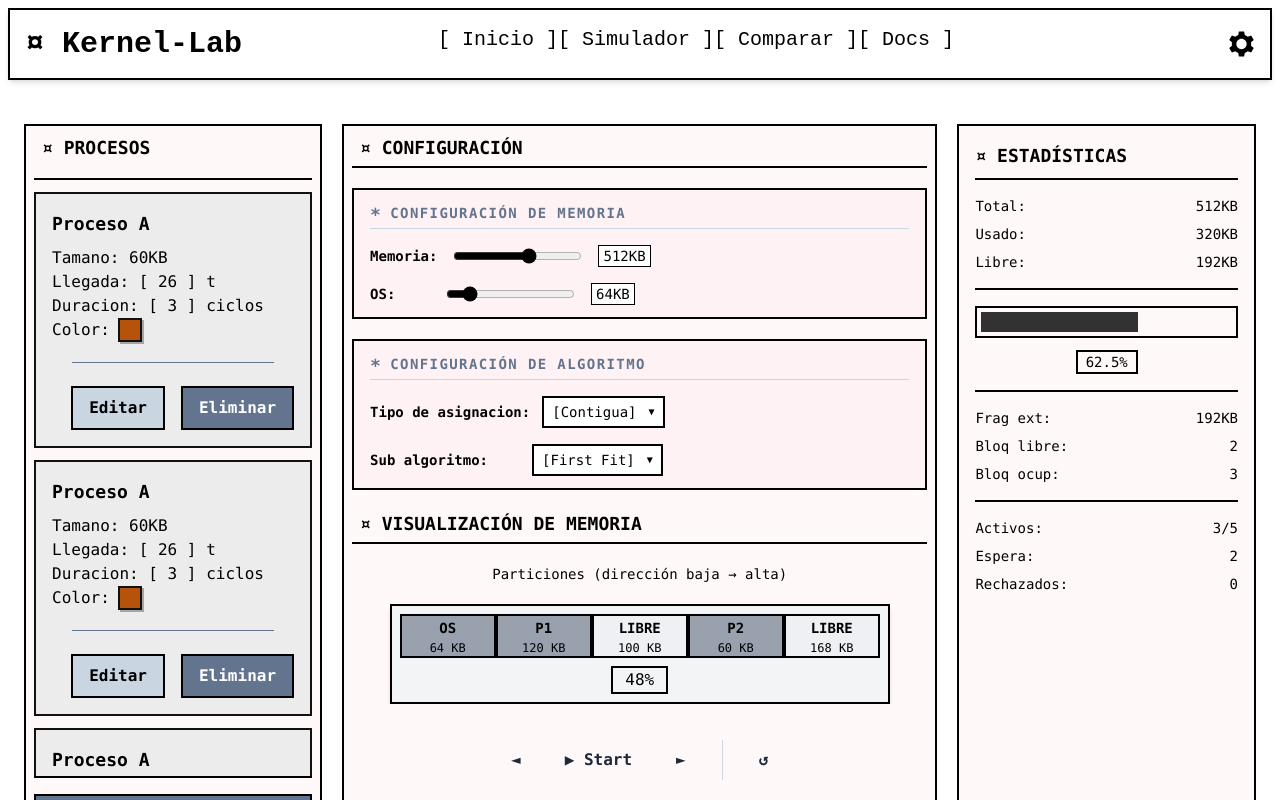
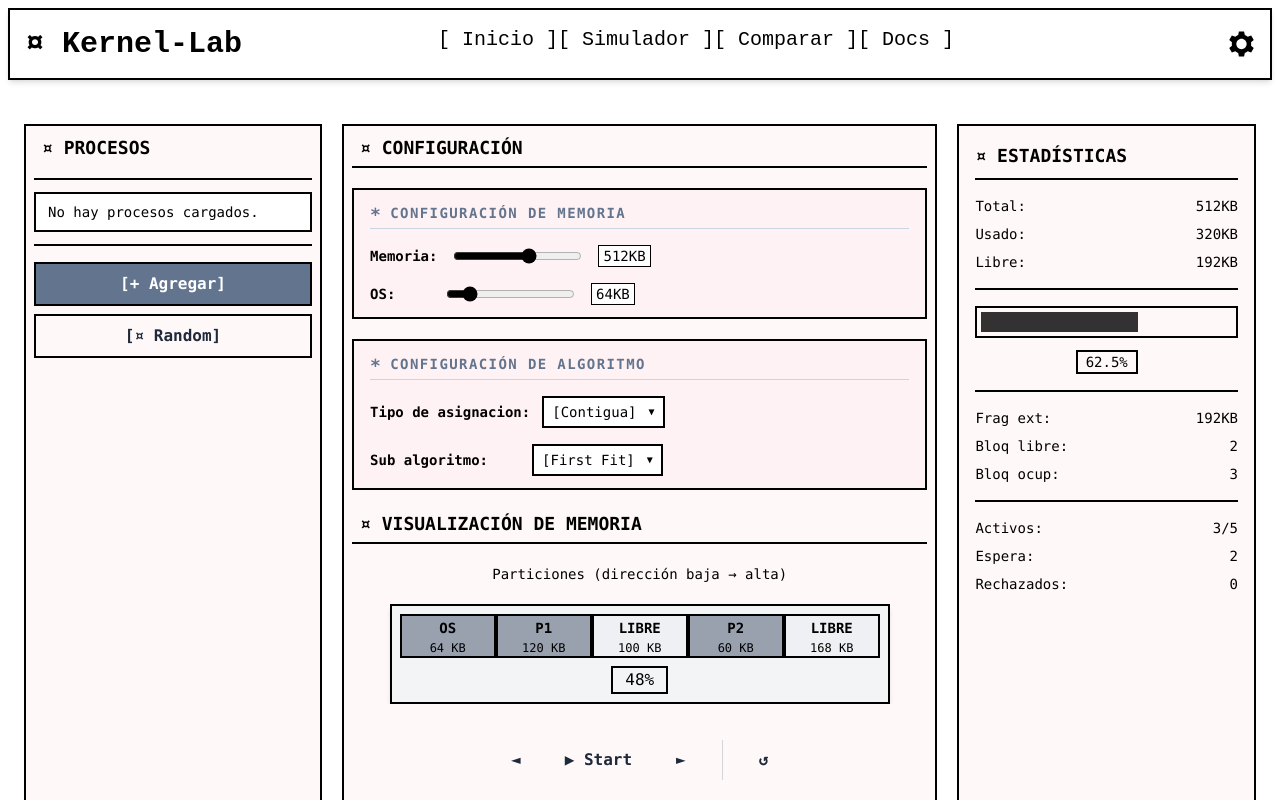
Before and after one commit to Cutro2K/KernelLab, a React (Vite) app: page /simulator in a window 1280 px wide. Shown: the top 800 px of the page. Built offline with nearby package versions, Linux system fonts and the light colour scheme.

Commit message:
process handling

```diff
--- a/src/algorithms/types.ts
+++ b/src/algorithms/types.ts
@@ -31,6 +31,10 @@ export interface Process {
   id: string;
   name: string;
   size: number;
+  codeSize: number;
+  stackSize: number;
+  dataSize: number;
+  heapSize: number;
   color: string;
   arrivalTime: number;
   duration: number;
--- a/src/components/visualization/ProcessCard.tsx
+++ b/src/components/visualization/ProcessCard.tsx
@@ -3,8 +3,9 @@ import { Button } from "../ui/Button";
 import { Modal } from "../ui/Modal";
 import { Tooltip } from "../ui/Tooltip";
 import warningIcon from "../../assets/warning.svg";
+import { useComparisonStore } from "../../store/simulationStore";
 
-const RETRO_NEUTRAL_COLORS = [
+export const RETRO_NEUTRAL_COLORS = [
     "#A8A29E", // stone
     "#78716C", // warm gray
     "#9CA3AF", // gray
@@ -16,15 +17,17 @@ const RETRO_NEUTRAL_COLORS = [
     "#166534", // moss green
     "#1D4ED8", // muted blue
 ];
+    // Aquí deberías llamar a tu función de eliminación del proceso en el estado global
 
-export function ProcessCard() {
+export function ProcessCard({id, name, color, codeSize, stackSize, dataSize, heapSize, arrivalTime, duration, onDelete}: {id?: string, name?: string, color?: string, codeSize?: number, stackSize?: number, dataSize?: number, heapSize?: number, arrivalTime?: number, duration?: number, onDelete?: (id: string) => void}) {
+    const removeComparisonProcess = useComparisonStore((state) => state.removeProcess);
     const [isColorModalOpen, setIsColorModalOpen] = useState(false);
-    const [processColor, setProcessColor] = useState("#B45309");
+    const [processColor, setProcessColor] = useState(color || "#B45309");
     const [editIsOpen, setEditIsOpen] = useState(false);
-    const [segmentCode, setSegmentCode] = useState(120);
-    const [segmentData, setSegmentData] = useState(250);
-    const [segmentStack, setSegmentStack] = useState(64);
-    const [segmentHeap, setSegmentHeap] = useState(250);
+    const [segmentCode, setSegmentCode] = useState(codeSize || 120);
+    const [segmentData, setSegmentData] = useState(dataSize || 250);
+    const [segmentStack, setSegmentStack] = useState(stackSize || 64);
+    const [segmentHeap, setSegmentHeap] = useState(heapSize || 250);
 
     const totalSize = segmentCode + segmentData + segmentStack + segmentHeap;
 
@@ -59,6 +62,7 @@ export function ProcessCard() {
     // Mock stats for tooltip
     const tooltipContent = (
         <div className="text-xs space-y-1">
+            <div className="text-lg">ID: {id}</div>
             <div className="text-lg"><span className="font-bold">Estado:</span> En espera</div>
             <div className="text-lg"><span className="font-bold">Eficiencia:</span> 92%</div>
             <div className="text-lg"><span className="font-bold">Tiempo esperado:</span> 5 ciclos</div>
@@ -72,10 +76,10 @@ export function ProcessCard() {
             <Tooltip content={tooltipContent}>
                 <div className="border-2 border-[#111] bg-[#ececec] h-fit p-4 cursor-help">
                     <div>
-                        <h4 className="text-lg font-bold mb-2">Proceso A</h4>
-                        <p>Tamano: 60KB</p>
-                        <p>Llegada: [ 26 ] t</p>
-                        <p>Duracion: [ 3 ] ciclos</p>
+                        <h4 className="text-lg font-bold mb-2">{name}</h4>
+                        <p>Tamano: {totalSize}KB</p>
+                        <p>Llegada: {arrivalTime} t</p>
+                        <p>Duracion: {duration} ciclos</p>
                         <div className="flex items-center gap-2">
                             <p>Color:</p>
                             <button
@@ -94,7 +98,7 @@ export function ProcessCard() {
                         <Button variant="info" className="mr-2" onClick={() => setEditIsOpen(true)}>
                             Editar
                         </Button>
-                        <Button variant="primary">Eliminar</Button>
+                        <Button onClick={() => id && (onDelete ? onDelete(id.toString()) : removeComparisonProcess(id.toString()))} variant="primary">Eliminar</Button>
                         </div>
                     </div>
                 </div>
@@ -113,7 +117,7 @@ export function ProcessCard() {
                     <form className="border-2 border-[#111] bg-[#f5f5f5] p-4" onSubmit={(event) => event.preventDefault()}>
                         <div className="mb-4 flex items-start justify-between gap-4 border-b-2 border-[#111] pb-3">
                             <div className="text-center items-center justify-center">
-                                <h3 className="mx-auto">PROCESS_NAME</h3>
+                                <h3 className="mx-auto">{name}</h3>
                             </div>
                             <div className="min-w-40 gap-5 border-2 flex flex-row border-[#111] bg-white px-3 py-2 text-right">
                                 <Tooltip content="El proceso es mas grande que el espacio disponible">
--- a/src/pages/Comparison.tsx
+++ b/src/pages/Comparison.tsx
@@ -1,10 +1,12 @@
 import { useEffect, useState } from 'react';
-import { ProcessCard } from '../components/visualization/ProcessCard';
+import { ProcessCard, RETRO_NEUTRAL_COLORS } from '../components/visualization/ProcessCard';
 import { Button } from '../components/ui/Button';
+import { useComparisonStore } from '../store/simulationStore';
 import dice from "../assets/dice.svg";
 import settingsIcon from "../assets/settings.svg";
 import {type AlgorithmOption, type AllocationMode } from '../algorithms/types';
 import {CONTIGUOUS_ALGORITHMS, NON_CONTIGUOUS_ALGORITHMS, PAGE_REPLACEMENT_ALGORITHMS} from '../algorithms/types';
+import { type Process } from '../algorithms/types';
 
 type AlgorithmMetrics = {
   usage: number;
@@ -598,8 +600,26 @@ function SimulatorPanel({
   );
 }
 
+export const CompProcessList = () => {
+  const processes = useComparisonStore((state) => state.processes);
+
+  return (<div className="grid gap-3 md:grid-cols-2 2xl:grid-cols-3">
+              {processes?.map((process) => (
+                <ProcessCard key={process.id}
+                id={process.id}
+                name={process.name}
+                color={process.color}
+                arrivalTime={process.arrivalTime}
+                duration={process.duration}
+                stackSize={process.stackSize} />
+              ))}
+            </div>);
+}
+
 // Página principal de comparación: sincroniza ambos algoritmos, pasos y gráfico global.
 export default function Comparison() {
+  const addProcess = useComparisonStore((state) => state.addProcess);
+  const processCount = useComparisonStore((state) => state.processes?.length ?? 0);
   const [allocationMode, setAllocationMode] = useState<AllocationMode>('Contigua');
   const [leftSubAlgorithm, setLeftSubAlgorithm] = useState<AlgorithmOption>('First Fit');
   const [rightSubAlgorithm, setRightSubAlgorithm] = useState<AlgorithmOption>('Best Fit');
@@ -670,6 +690,33 @@ export default function Comparison() {
       higherIsBetter: false,
     },
   ];
+
+  const handleAddRandomProcesses = () => {
+    const totalToAdd = Math.floor(Math.random() * 5) + 3;
+
+    for (let i = 0; i < totalToAdd; i += 1) {
+      const processNumber = processCount + i + 1;
+      const codeSize = Math.floor(Math.random() * 40) + 10;
+      const dataSize = Math.floor(Math.random() * 40) + 10;
+      const stackSize = Math.floor(Math.random() * 30) + 8;
+      const heapSize = Math.floor(Math.random() * 50) + 12;
+
+      const process: Process = {
+        id: `P${processNumber}`,
+        name: `Proceso ${processNumber}`,
+        codeSize,
+        dataSize,
+        stackSize,
+        heapSize,
+        size: codeSize + dataSize + stackSize + heapSize,
+        arrivalTime: 0,
+        duration: Math.floor(Math.random() * 50) + 10,
+        color: RETRO_NEUTRAL_COLORS[Math.floor(Math.random() * RETRO_NEUTRAL_COLORS.length)],
+      };
+
+      addProcess(process);
+    }
+  };
 
   return (
     <section className="w-full bg-white px-3 py-4 text-[#2f2a24]">
@@ -767,22 +814,12 @@ export default function Comparison() {
         <section className="border-2 border-[#111] bg-white p-4 shadow-[6px_6px_0_rgba(17,17,17,0.08)]">
           <h3 className="mb-3 text-xl font-bold uppercase">* Procesos compartidos</h3>
           <div className="h-75 overflow-y-auto overflow-x-hidden border-2 border-[#111] bg-white p-3">
-            <div className="grid gap-3 md:grid-cols-2 2xl:grid-cols-3">
-              <ProcessCard></ProcessCard>
-              <ProcessCard></ProcessCard>
-              <ProcessCard></ProcessCard>
-              <ProcessCard></ProcessCard>
-              <ProcessCard></ProcessCard>
-              <ProcessCard></ProcessCard>
-              <ProcessCard></ProcessCard>
-              <ProcessCard></ProcessCard>
-              <ProcessCard></ProcessCard>
-            </div>
+            <CompProcessList></CompProcessList>
           </div>
         </section>
 
         <section className="gap-2 w-full flex flex-row justify-end">
-          <Button variant="info" className="flex flex-row">
+          <Button variant="info" onClick={handleAddRandomProcesses} className="flex flex-row">
             <img src={dice} alt="Randomize" className="w-5 ml-2 mr-2" />
             Generar aleatorio
           </Button>
--- a/src/pages/Simulator.tsx
+++ b/src/pages/Simulator.tsx
@@ -1,11 +1,70 @@
 import { Button } from "../components/ui/Button";
-import { ProcessCard } from "../components/visualization/ProcessCard";
+import { ProcessCard, RETRO_NEUTRAL_COLORS } from "../components/visualization/ProcessCard";
 import { StepControls } from '../components/visualization/StepControls';
-import { type MemoryBlock } from  "../algorithms/types";
+import { type MemoryBlock, type Process } from  "../algorithms/types";
 import { MemoryMap } from "../components/visualization/MemoryMap";
 import { AlgorithmConfig, MemoryConfig } from "../components/forms/AlgorithmConfig";
+import { useStore } from "../store/simulationStore";
+
+export const SimProcessList = () => {
+  const processes = useStore((state) => state.processes);
+  const removeProcess = useStore((state) => state.removeProcess);
+
+  return (
+    <div className="flex flex-col gap-3">
+      {processes && processes.length > 0 ? (
+        processes.map((process) => (
+          <ProcessCard
+            key={process.id}
+            id={process.id}
+            name={process.name}
+            color={process.color}
+            codeSize={process.codeSize}
+            dataSize={process.dataSize}
+            stackSize={process.stackSize}
+            heapSize={process.heapSize}
+            arrivalTime={process.arrivalTime}
+            duration={process.duration}
+            onDelete={removeProcess}
+          />
+        ))
+      ) : (
+        <div className="border-2 border-black bg-white px-3 py-2 text-sm">No hay procesos cargados.</div>
+      )}
+    </div>
+  );
+};
 
 export default function Simulator() {
+  const addProcess = useStore((state) => state.addProcess);
+  const processCount = useStore((state) => state.processes?.length ?? 0);
+
+  const handleRandomProcesses = () => {
+    const totalToAdd = Math.floor(Math.random() * 5) + 3;
+
+    for (let i = 0; i < totalToAdd; i += 1) {
+      const processNumber = processCount + i + 1;
+      const codeSize = Math.floor(Math.random() * 40) + 10;
+      const dataSize = Math.floor(Math.random() * 40) + 10;
+      const stackSize = Math.floor(Math.random() * 30) + 8;
+      const heapSize = Math.floor(Math.random() * 50) + 12;
+
+      const process: Process = {
+        id: `P${processNumber}`,
+        name: `Proceso ${processNumber}`,
+        codeSize,
+        dataSize,
+        stackSize,
+        heapSize,
+        size: codeSize + dataSize + stackSize + heapSize,
+        arrivalTime: Math.floor(Math.random() * 20),
+        duration: Math.floor(Math.random() * 50) + 10,
+        color: RETRO_NEUTRAL_COLORS[Math.floor(Math.random() * RETRO_NEUTRAL_COLORS.length)],
+      };
+
+      addProcess(process);
+    }
+  };
 
   // Variables para prueba de visualizacion de memoria (en un futuro esto vendrá del estado de la simulación)
   const TOTAL_MEMORY = 512;
@@ -16,14 +75,36 @@ export default function Simulator() {
       start: 0,
       size: 64,
       isFree: false,
-      process: { id: 'os', name: 'OS', size: 64, color: 'bg-red-200', arrivalTime: 0, duration: 999 }
+      process: {
+        id: 'os',
+        name: 'OS',
+        size: 64,
+        codeSize: 24,
+        dataSize: 16,
+        stackSize: 8,
+        heapSize: 16,
+        color: '#ef4444',
+        arrivalTime: 0,
+        duration: 999,
+      }
     },
     {
       id: 'block-1',
       start: 64,
       size: 120,
       isFree: false,
-      process: { id: 'p1', name: 'P1', size: 120, color: 'bg-blue-200', arrivalTime: 0, duration: 5 }
+      process: {
+        id: 'p1',
+        name: 'P1',
+        size: 120,
+        codeSize: 40,
+        dataSize: 30,
+        stackSize: 20,
+        heapSize: 30,
+        color: '#60a5fa',
+        arrivalTime: 0,
+        duration: 5,
+      }
     },
     {
       id: 'block-free-1',
@@ -37,7 +118,18 @@ export default function Simulator() {
       start: 284,
       size: 60,
       isFree: false,
-      process: { id: 'p2', name: 'P2', size: 60, color: 'bg-green-200', arrivalTime: 2, duration: 3 }
+      process: {
+        id: 'p2',
+        name: 'P2',
+        size: 60,
+        codeSize: 18,
+        dataSize: 16,
+        stackSize: 10,
+        heapSize: 16,
+        color: '#4ade80',
+        arrivalTime: 2,
+        duration: 3,
+      }
     },
     {
       id: 'block-free-2',
@@ -60,15 +152,12 @@ export default function Simulator() {
 
         {/* Cambié la altura fija por max-h para que no sea inmenso en celular */}
         <div className="border-y-2 border-black py-3 max-h-[600px] flex flex-col gap-3 overflow-y-auto">
-          <ProcessCard/>
-          <ProcessCard/>
-          <ProcessCard/>
-          <ProcessCard/>
+          <SimProcessList />
         </div>
 
         <div className="flex flex-col gap-2 mt-2">
           <Button variant="primary" className="border-2 border-black">[+ Agregar]</Button>
-          <Button variant="secondary" className="border-2 border-black bg-transparent text-black hover:bg-black/10">[&curren; Random]</Button>
+          <Button variant="secondary" onClick={handleRandomProcesses} className="border-2 border-black bg-transparent text-black hover:bg-black/10">[&curren; Random]</Button>
         </div>
       </div>
 
--- a/src/store/simulationStore.ts
+++ b/src/store/simulationStore.ts
@@ -1,21 +1,5 @@
 import { create } from 'zustand';
-
-interface MemoryBlock {
-    id: string;
-    start: number; // dirección inicio
-    size: number; // tamaño en KB
-    process: Process | null; // null = libre
-    isFree: boolean;
-}
-
-interface Process {
-    id: string;
-    name: string;
-    size: number;
-    color: string;
-    arrivalTime: number;
-    duration: number;
-}
+import { type Process, type MemoryBlock } from '../algorithms/types';
 
 interface SimulationStep {
     stepNumber: number;
@@ -47,15 +31,39 @@ interface SimulationConfig {
 
 interface SimulationStore {
     algorithm: AlgorithmType | null;
+    processes: Process[] | null;
+    addProcess: (process: Process) => void;
+    removeProcess: (id: string) => void;
     memoryState: MemoryBlock[] | null;
-    currentStep: SimulationStep | null;
+    setMemoryState: (state: MemoryBlock[]) => void;
     configParams: SimulationConfig | null;
+    setConfigParams: (params: SimulationConfig) => void;
     statistics: StepStats | null;
-    setMemState: (state : MemoryBlock[]) => void;
-    setAlgorithm: (algo: AlgorithmType) => void;
-    setStep: (step: SimulationStep) => void;
-    setParams: (params : SimulationConfig) => void;
-    setStats: (stats : StepStats) => void;
+    setStatistics: (stats: StepStats) => void;
+    currentStep: number | null;
+    setCurrentStep: (step: number) => void;
+}
+
+interface ComparisonStore {
+    algorithm1: AlgorithmType | null;
+    algorithm2: AlgorithmType | null;
+    processes: Process[] | null;
+    addProcess: (process: Process) => void;
+    removeProcess: (id: string) => void;
+    memoryState1: MemoryBlock[] | null;
+    memoryState2: MemoryBlock[] | null;
+    setMemoryState1: (state: MemoryBlock[]) => void;
+    setMemoryState2: (state: MemoryBlock[]) => void;
+    configParams1: SimulationConfig | null;
+    configParams2: SimulationConfig | null;
+    setConfigParams1: (params: SimulationConfig) => void;
+    setConfigParams2: (params: SimulationConfig) => void;
+    statistics1: StepStats | null;
+    statistics2: StepStats | null;
+    setStatistics1: (stats: StepStats) => void;
+    setStatistics2: (stats: StepStats) => void;
+    currentStep: number | null;
+    setCurrentStep: (step: number) => void;
 }
 
 type AlgorithmType =
@@ -63,16 +71,56 @@ type AlgorithmType =
     | 'fifo' | 'lru' | 'optimal' | 'clock'
     | 'paging' | 'segmentation' | 'buddy-system';
 
-export const useStore = create<SimulationStore>((set) => ({
-    algorithm : null,
-    currentStep : null,
-    memoryState : null,
-    configParams : null,
-    statistics : null,
+export const useStore = create<SimulationStore>()((set) => ({
+    algorithm: null,
+    currentStep: null,
+    memoryState: null,
+    configParams: null,
+    statistics: null,
+    processes: [],
 
-    setMemState: (state : MemoryBlock[]) => set({memoryState : state}),
-    setAlgorithm: (algo) => set({ algorithm: algo}),
-    setStep: (step : SimulationStep) => set({currentStep : step}),
-    setParams: (params : SimulationConfig) => set({configParams : params}),
-    setStats: (stats : StepStats) => set({statistics : stats}),
+    setMemoryState: (state: MemoryBlock[]) => set({ memoryState: state }),
+    setAlgorithm: (algo: any) => set({ algorithm: algo }), // Reemplaza 'any' por tu tipo
+    setCurrentStep: (step: number) => set({ currentStep: step }),
+    setConfigParams: (params: SimulationConfig) => set({ configParams: params }),
+    setStatistics: (stats: StepStats) => set({ statistics: stats }),
+    addProcess: (process) => set((state) => ({
+        processes: state.processes ? [...state.processes, process] : [process],
+    })),
+    removeProcess: (id: string | number) => set((state) => ({
+        processes: state.processes
+            ? state.processes.filter((p) => p.id !== id)
+            : null,
+    })),
 }));
+
+export const useComparisonStore = create<ComparisonStore>()((set) => ({
+    processes: [],
+    algorithm1: null,
+    algorithm2: null,
+    memoryState1: null,
+    memoryState2: null,
+    configParams1: null,
+    configParams2: null,
+    statistics1: null,
+    statistics2: null,
+    currentStep: null,
+
+    addProcess: (process) => set((state) => ({
+        processes: state.processes ? [...state.processes, process] : [process],
+    })),
+
+    // Aquí está la parte que faltaba completada
+    removeProcess: (id: string | number) => set((state) => ({
+        processes: state.processes
+            ? state.processes.filter((p) => p.id !== id)
+            : null,
+    })),
+    setMemoryState1: (state) => set({ memoryState1: state }),
+    setMemoryState2: (state) => set({ memoryState2: state }),
+    setConfigParams1: (params) => set({ configParams1: params }),
+    setConfigParams2: (params) => set({ configParams2: params }),
+    setStatistics1: (stats) => set({ statistics1: stats }),
+    setStatistics2: (stats) => set({ statistics2: stats }),
+    setCurrentStep: (step) => set({ currentStep: step }),
+}));
```
